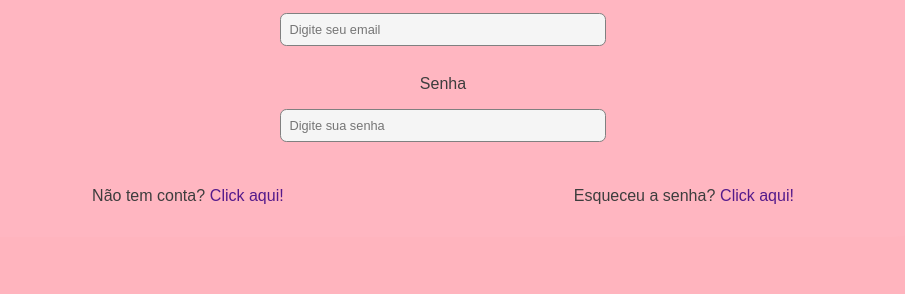
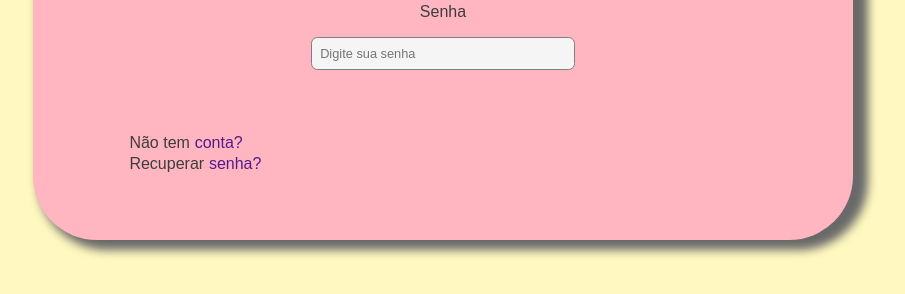
Before and after one commit to Twikee/FRONTEND, a plain HTML site: page basic login/index.html in a window 1280 px wide. Shown: the part 490-784 px from the top of the page, without its empty margins (197-1102 px from the left). Drawn offline with Linux system fonts and the light colour scheme.

Commit message:
alterações boxshadow e bg

```diff
--- a/basic login/assets/css/style.css
+++ b/basic login/assets/css/style.css
@@ -1,12 +1,4 @@
-@keyframes changeBackgroundColor{
-    0% {
-        background-color: rgb(255, 210, 210);
-    }
 
-    100%{
-        background-color: rgb(255, 180, 190);
-    }
-}
 
 *{
     margin: 0;
@@ -22,13 +14,13 @@ body{
     align-items: center;
     color: rgb(61, 61, 61);
 
-    background-color: rgb(255, 180, 190);
+    background-color: rgba(255,248,192,1);
+    /* background: linear-gradient(180deg, rgba(255,181,189,1) 62%, rgba(255,248,192,1) 100%); */
 
     max-height: 100vh;
     width: 80%;
     margin: auto;
 
-    animation: changeBackgroundColor 5s;
 }
 
 h1{
@@ -46,10 +38,12 @@ main{
 
     background-color: lightpink;
     margin: 2rem auto;
-    width: 100%;
-    min-height: 100%;
+    width: 80%;
+    min-height: 80%;
 
     border-radius: 4rem;
+
+    box-shadow: 10px 5px 10px 5px dimgray;
 }
 
 img{
@@ -62,11 +56,11 @@ form{
 }
 
 #footer{
-    display: flex;
+    display: block;
     align-items: flex-end;
     justify-content: space-around;
-    padding: 1rem;
-    margin-bottom: 1rem;
+    padding-bottom: 1rem;
+    margin: 3rem 6rem;
 }
 #footer div{
     display: flex;
@@ -74,6 +68,7 @@ form{
 
 #footer div p{
     margin-right: .3rem;
+    padding-bottom: .2rem;
 }
 
 .form-login{
--- a/basic login/index.html
+++ b/basic login/index.html
@@ -25,12 +25,12 @@
 
             <section id="footer">
                 <div>
-                    <p>Não tem conta?</p>
-                    <a href="">Click aqui!</a>
+                    <p>Não tem </p>
+                    <a href="">conta?</a>
                 </div>
                 <div>
-                    <p>Esqueceu a senha?</p>
-                    <a href="">Click aqui!</a>
+                    <p>Recuperar </p>
+                    <a href="">senha?</a>
                 </div>
             </section>
         </form>
```
